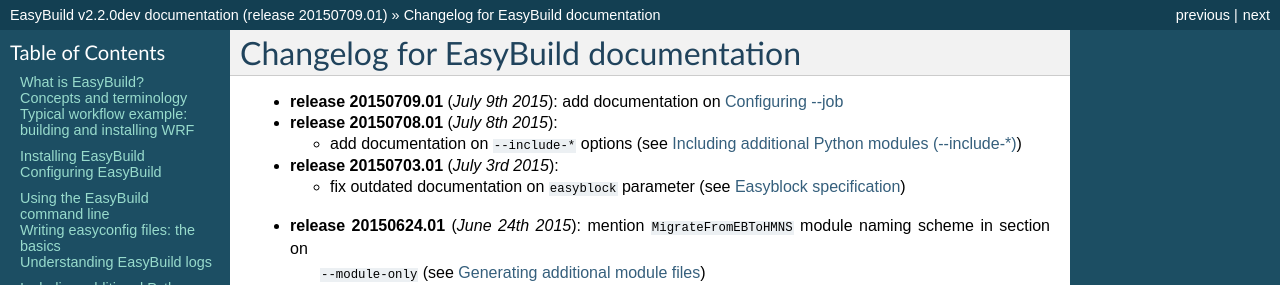
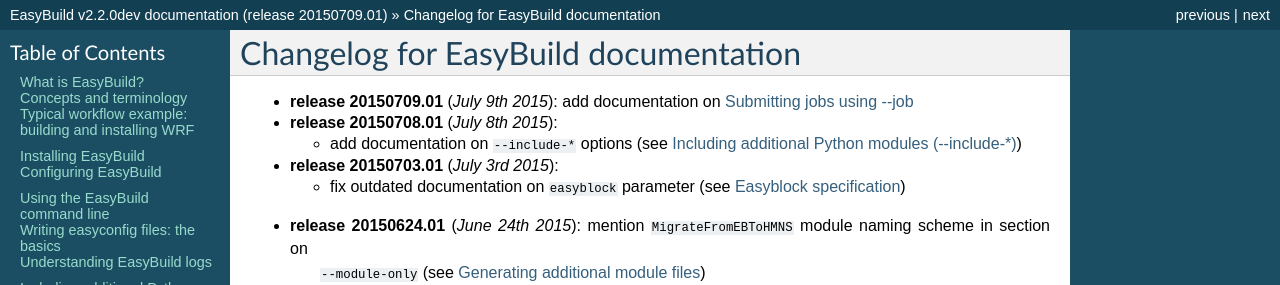
Before and after one commit to easybuilders/easybuild, a Sphinx documentation site: the page built from docs/Changelog.rst, in a window 1280 px wide and 900 px high. Shown: the top 285 px of the window. Built offline with Sphinx 7.4.7, drawn with Linux system fonts in a browser that asks for light colours; some of the changed lines change nothing that is shown.

Commit message:
fix ref used in docs changelog

```diff
--- a/docs/Changelog.rst
+++ b/docs/Changelog.rst
@@ -3,7 +3,7 @@
 Changelog for EasyBuild documentation
 -------------------------------------
 
-* **release 20150709.01** (`July 9th 2015`): add documentation on :ref:`submitting_jobs_configuration`
+* **release 20150709.01** (`July 9th 2015`): add documentation on :ref:`submitting_jobs`
 * **release 20150708.01** (`July 8th 2015`):
 
   * add documentation on ``--include-*`` options (see :ref:`including_additional_python_modules`)
```
